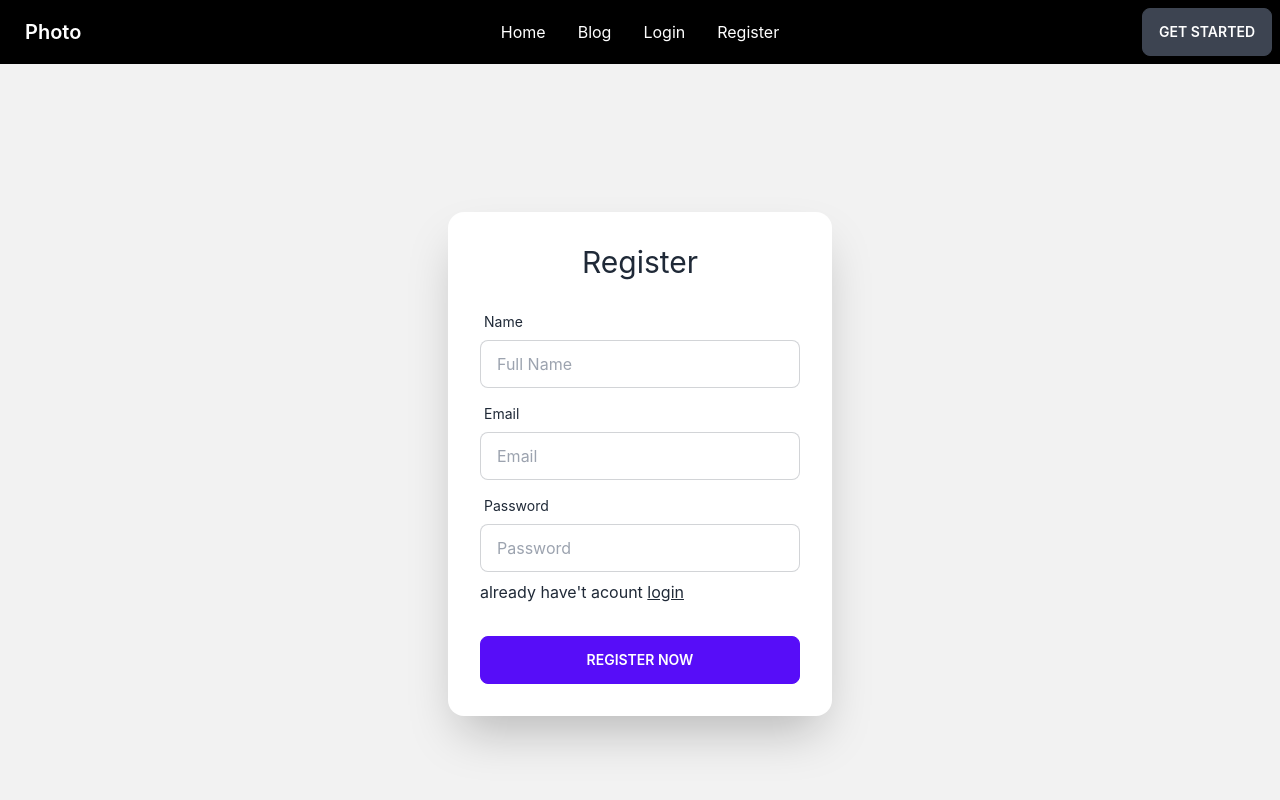
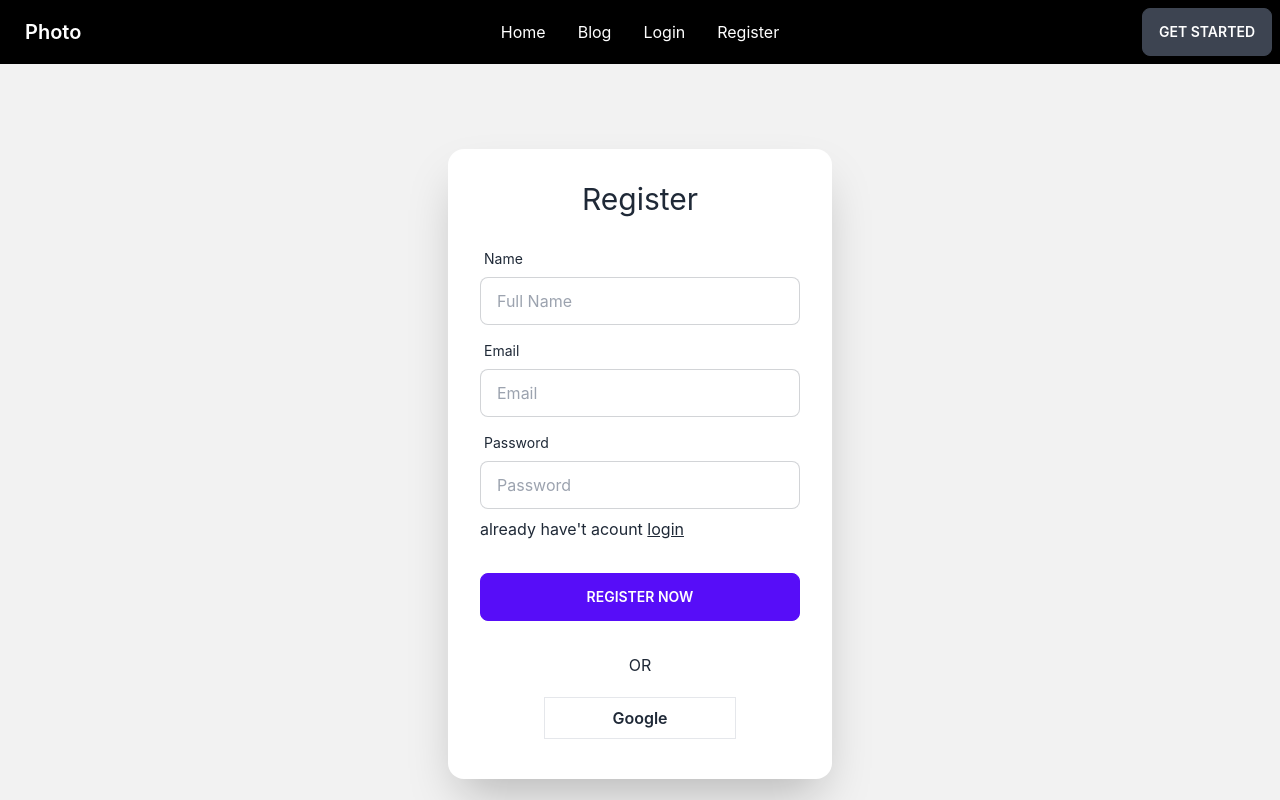
Before and after one commit to ismail-hasan/isk-photographer-client, a React (Create React App) app: page /register in a window 1280 px wide. Shown: the top 800 px of the page. Built offline with nearby package versions, Linux system fonts and the light colour scheme; no server answers.

Commit message:
google signIn added

```diff
--- a/src/ContextProvider/ContextProvider.js
+++ b/src/ContextProvider/ContextProvider.js
@@ -1,5 +1,5 @@
 import React, { createContext, useEffect, useState } from 'react';
-import { createUserWithEmailAndPassword, getAuth, GoogleAuthProvider, onAuthStateChanged, signInWithEmailAndPassword, signOut } from 'firebase/auth'
+import { createUserWithEmailAndPassword, getAuth, GoogleAuthProvider, onAuthStateChanged, signInWithEmailAndPassword, signInWithPopup, signOut } from 'firebase/auth'
 import app from '../FireBase/FireBase';
 
 export const authContext = createContext()
@@ -22,6 +22,10 @@ const ContextProvider = ({ children }) => {
         return signOut(auth)
     }
 
+    const googleSingIn = () => {
+        return signInWithPopup(auth, provider)
+    }
+
     useEffect(() => {
         const unsubscribe = onAuthStateChanged(auth, currenUser => {
             console.log('curren user is ', currenUser)
@@ -32,7 +36,7 @@ const ContextProvider = ({ children }) => {
         }
     }, [])
 
-    const userInfo = { user, createUser, logOut, signInUser }
+    const userInfo = { user, createUser, logOut, signInUser  , googleSingIn}
     return (
         <authContext.Provider value={userInfo}>
             {children}
--- a/src/components/Login/Login.js
+++ b/src/components/Login/Login.js
@@ -4,7 +4,7 @@ import { authContext } from '../../ContextProvider/ContextProvider';
 import TitleHook from '../../Hook/TitleHook';
 
 const Login = () => {
-    const { signInUser } = useContext(authContext)
+    const { signInUser, googleSingIn } = useContext(authContext)
     TitleHook('Login')
     const handleLogin = e => {
         e.preventDefault()
@@ -21,6 +21,14 @@ const Login = () => {
             })
             .catch(e => console.log(e))
 
+    }
+    const handleGoogle = () => {
+        googleSingIn()
+            .then(result => {
+                const user = result.user
+                console.log(user)
+            })
+            .catch(e => console.log(e))
     }
     return (
         <div className="hero min-h-screen bg-base-200">
@@ -45,6 +53,10 @@ const Login = () => {
                             <button className="btn btn-primary">Login</button>
                         </div>
                     </form>
+                    <div className=' text-center'>
+                        <p className=''>OR</p>
+                        <button onClick={handleGoogle} className='border mb-10 py-2 px-4 w-1/2 mt-5 mx-auto font-semibold'>Google</button>
+                    </div>
                 </div>
             </div>
         </div>
--- a/src/components/RegisterPage/Register.js
+++ b/src/components/RegisterPage/Register.js
@@ -4,7 +4,7 @@ import { authContext } from '../../ContextProvider/ContextProvider';
 import TitleHook from '../../Hook/TitleHook';
 
 const Register = () => {
-    const { createUser } = useContext(authContext)
+    const { createUser, googleSingIn } = useContext(authContext)
     TitleHook('Register')
     const nagivate = useNavigate()
 
@@ -28,9 +28,17 @@ const Register = () => {
             })
             .catch(e => console.log(e))
     }
+    const handleGoogle = () => {
+        googleSingIn()
+            .then(result => {
+                const user = result.user
+                console.log(user)
+            })
+            .catch(e => console.log(e))
+    }
 
     return (
-        <div className="hero min-h-screen bg-base-200">
+        <div className="hero py-10 min-h-screen bg-base-200">
             <div className="hero-content flex-col w-full">
                 <div className="card flex-shrink-0 w-full max-w-sm shadow-2xl bg-base-100">
                     <form onSubmit={handleRegister} className="card-body">
@@ -58,6 +66,10 @@ const Register = () => {
                             <button className="btn btn-primary">Register Now</button>
                         </div>
                     </form>
+                    <div className=' text-center'>
+                        <p className=''>OR</p>
+                        <button onClick={handleGoogle} className='border mb-10 py-2 px-4 w-1/2 mt-5 mx-auto font-semibold'>Google</button>
+                    </div>
                 </div>
             </div>
         </div>
```
